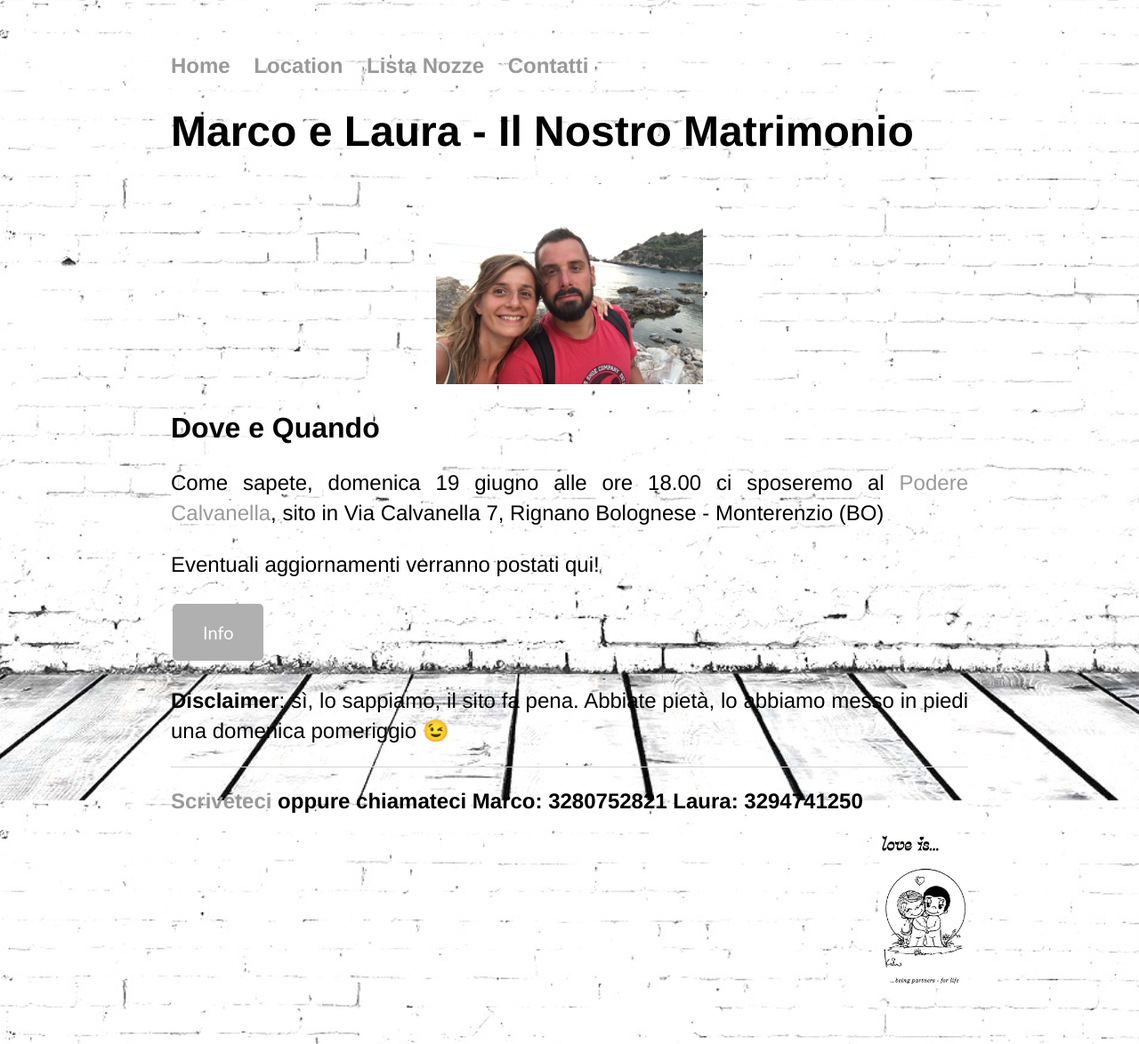
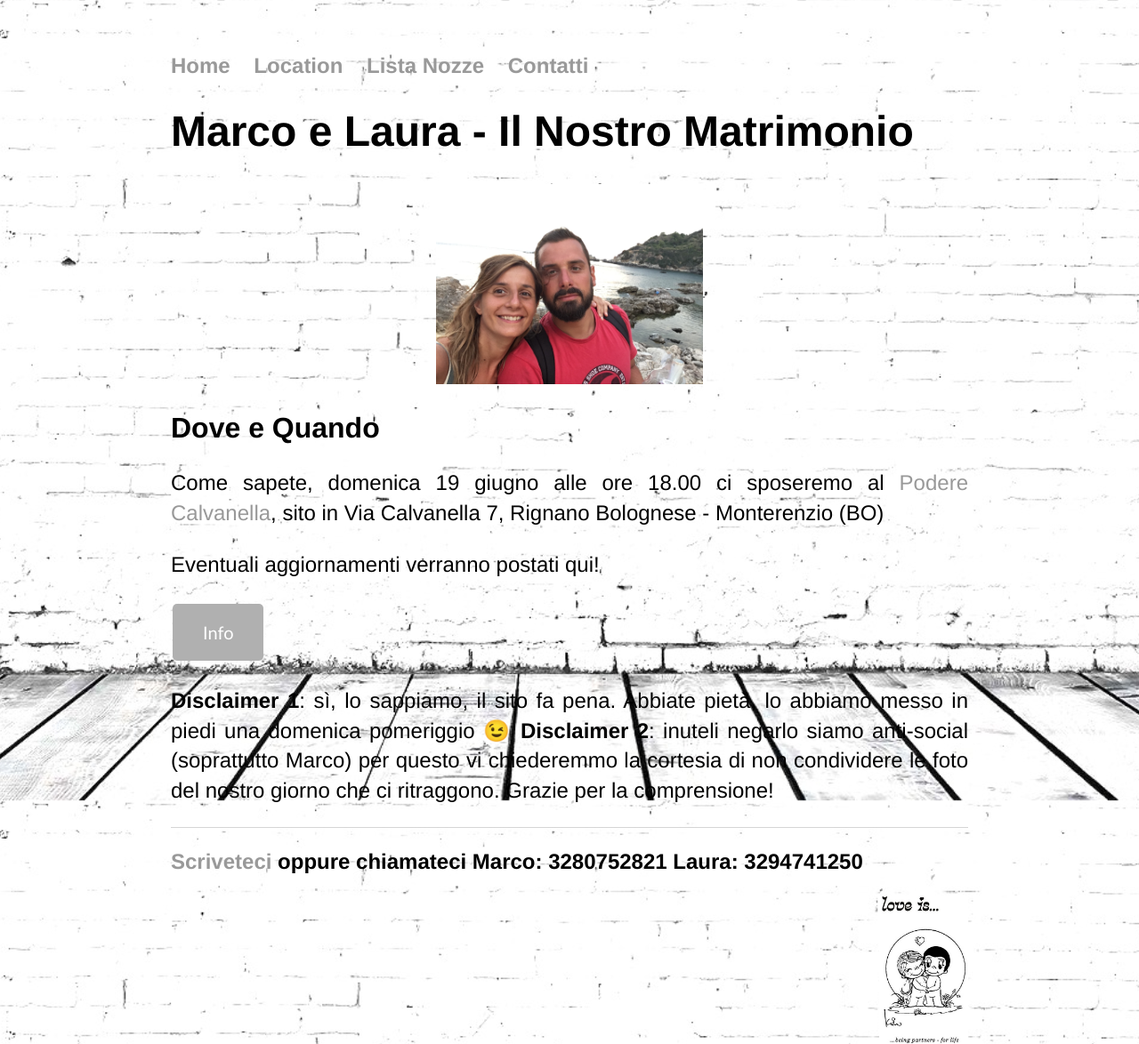
Before and after one commit to marcoelaura/marcoelaura.github.io, a Jekyll site: the page built from index.html, in a window 1280 px wide. Shown: the whole page at 89% size. Built offline with Jekyll 4.4.1, drawn with Linux system fonts in a browser that asks for light colours.

Commit message:
Update index.html

```diff
--- a/index.html
+++ b/index.html
@@ -38,8 +38,9 @@ title: Marco e Laura
  <!--	<button onclick="window.location.href='/Location';">  Click Here  </button>    #1c87c9  -->
 
 <p>
-	<b> Disclaimer</b>: sì, lo sappiamo, il sito fa pena. Abbiate pietà, lo abbiamo messo in piedi una domenica pomeriggio &#128521
-</p>
+	<b> Disclaimer 1</b>: sì, lo sappiamo, il sito fa pena. Abbiate pietà, lo abbiamo messo in piedi una domenica pomeriggio &#128521
+
+	<b> Disclaimer 2</b>: inuteli negarlo siamo anti-social (soprattutto Marco) per questo vi chiederemmo la cortesia di non condividere le foto del nostro giorno che ci ritraggono. Grazie per la comprensione!</p>
 
 </div><!-- /.blurb -->
 <footer>
```
